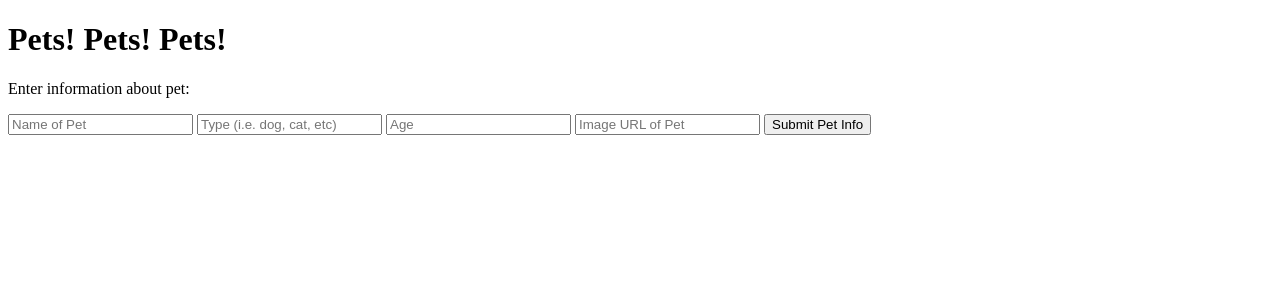
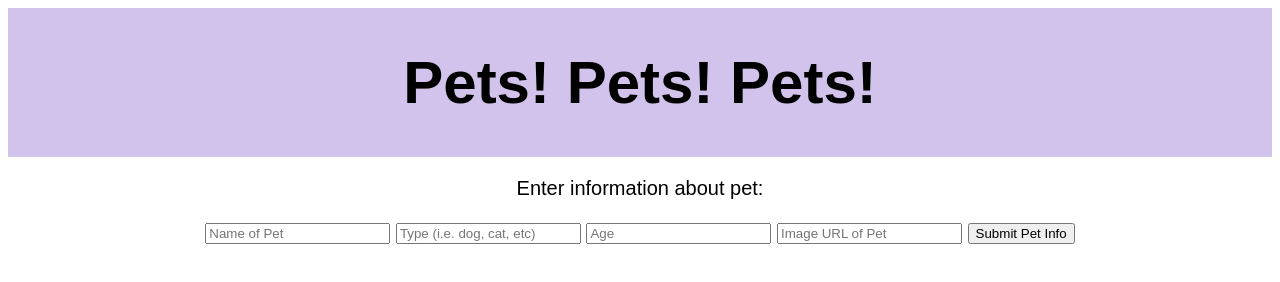
Before and after one commit to kittyarcade/Prime_Pet_App, a website: page public/index.html in a window 1280 px wide. Drawn offline with Linux system fonts and the light colour scheme.

Commit message:
basic styling

```diff
--- a/public/index.html
+++ b/public/index.html
@@ -4,6 +4,7 @@
     <meta charset="utf-8">
     <script type="text/javascript" src="vendors/angular.min.js"></script>
     <script type="text/javascript" src="scripts/client.js"></script>
+    <link rel="stylesheet" href="style.css">
     <title>Pets App</title>
   </head>
   <body ng-app='myApp'>
--- /dev/null
+++ b/public/style.css
@@ -0,0 +1,12 @@
+body {
+  text-align: center;
+  font-family: sans-serif;
+  font-size: 20px;
+}
+
+h1 {
+  font-size: 60px;
+  background-color: rgb(209, 195, 235);
+  padding: 40px;
+  margin: auto;
+}
```
